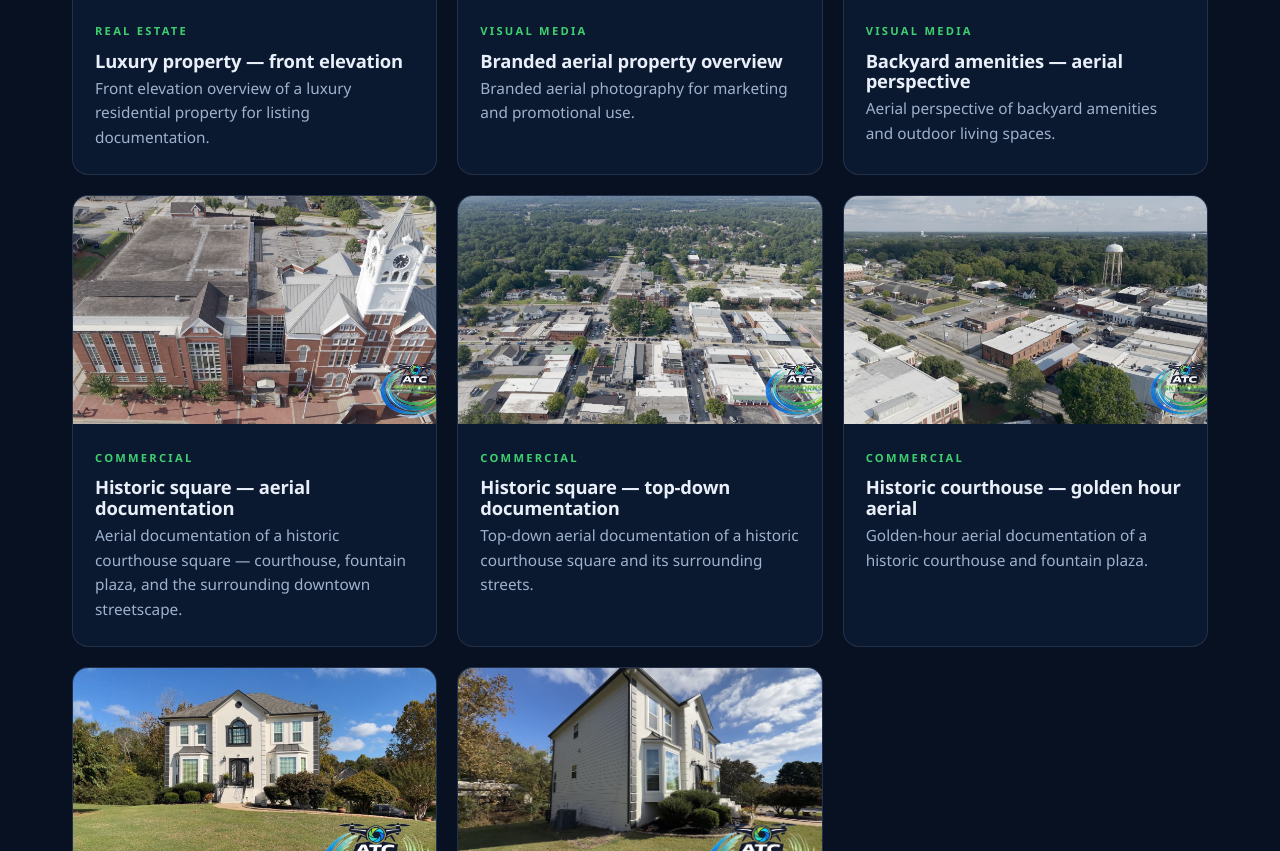
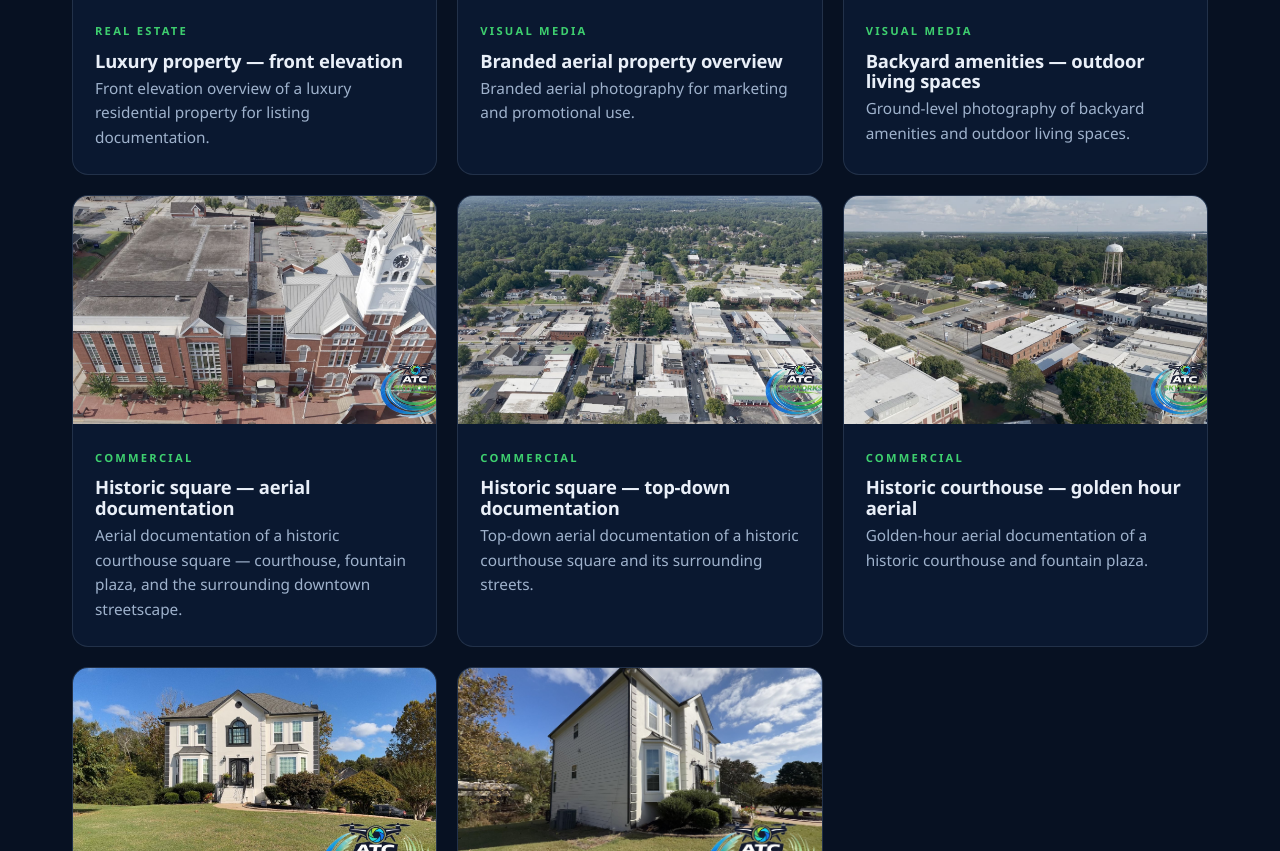
Before and after one commit to atcskyworks/atcskyworks.github.io, a plain HTML site: page portfolio.html in a window 1280 px wide. Shown: the part 1651-2502 px from the top of the page. Drawn offline with Linux system fonts and the light colour scheme.

Commit message:
Portfolio: fix backyard amenities caption (ground-level shot)

```diff
--- a/portfolio.html
+++ b/portfolio.html
@@ -84,8 +84,8 @@
         <div class="pf-body"><span class="cat">Visual Media</span><h3>Branded aerial property overview</h3><p>Branded aerial photography for marketing and promotional use.</p></div>
       </article>
       <article class="pf-item" data-cat="visual-media">
-        <div class="pf-media"><img class="photo" src="assets/img/portfolio-09.jpg" alt="Backyard amenities — aerial perspective" loading="lazy"></div>
-        <div class="pf-body"><span class="cat">Visual Media</span><h3>Backyard amenities — aerial perspective</h3><p>Aerial perspective of backyard amenities and outdoor living spaces.</p></div>
+        <div class="pf-media"><img class="photo" src="assets/img/portfolio-09.jpg" alt="Backyard amenities — outdoor living spaces" loading="lazy"></div>
+        <div class="pf-body"><span class="cat">Visual Media</span><h3>Backyard amenities — outdoor living spaces</h3><p>Ground-level photography of backyard amenities and outdoor living spaces.</p></div>
       </article>
       <article class="pf-item" data-cat="commercial">
         <div class="pf-media"><img class="photo" src="assets/img/portfolio-10.jpg" alt="Historic square — aerial documentation" loading="lazy"></div>
```
